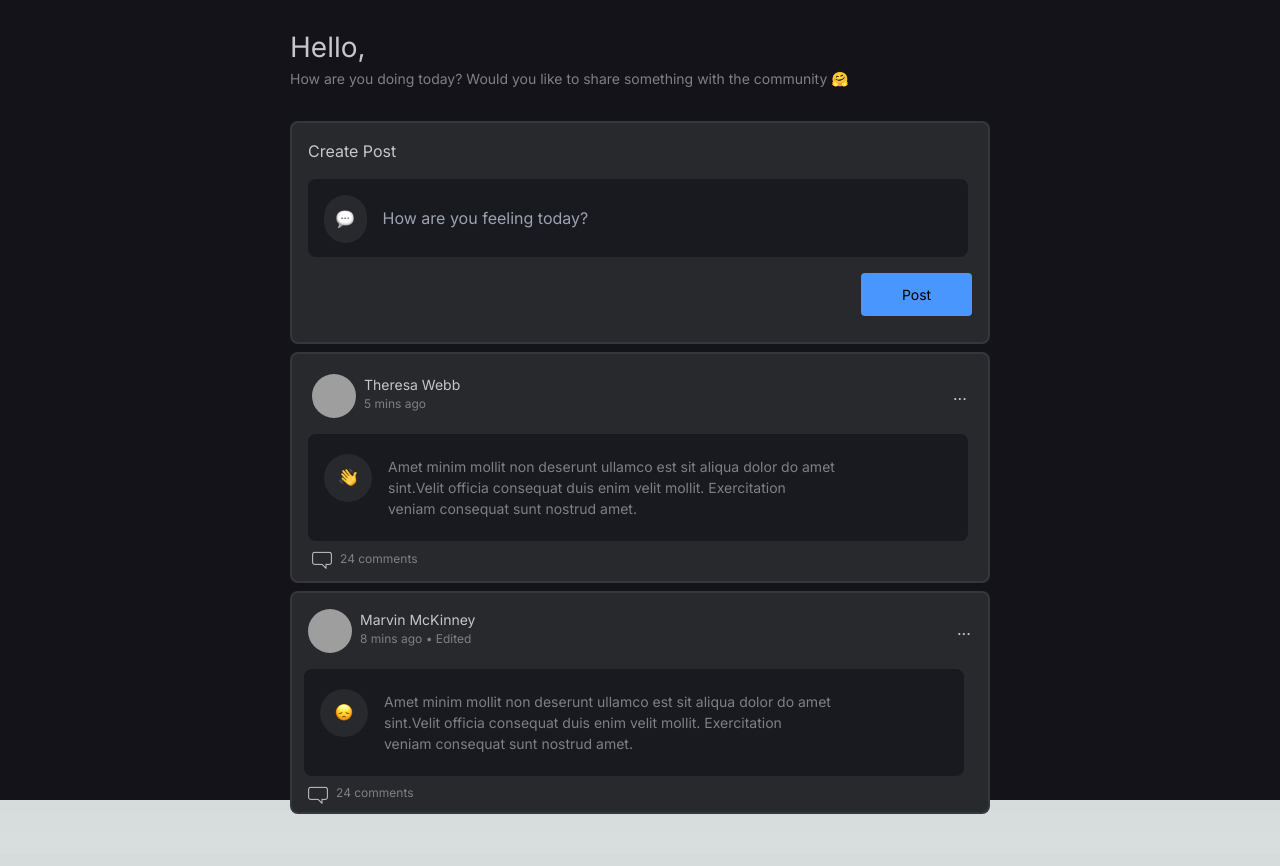
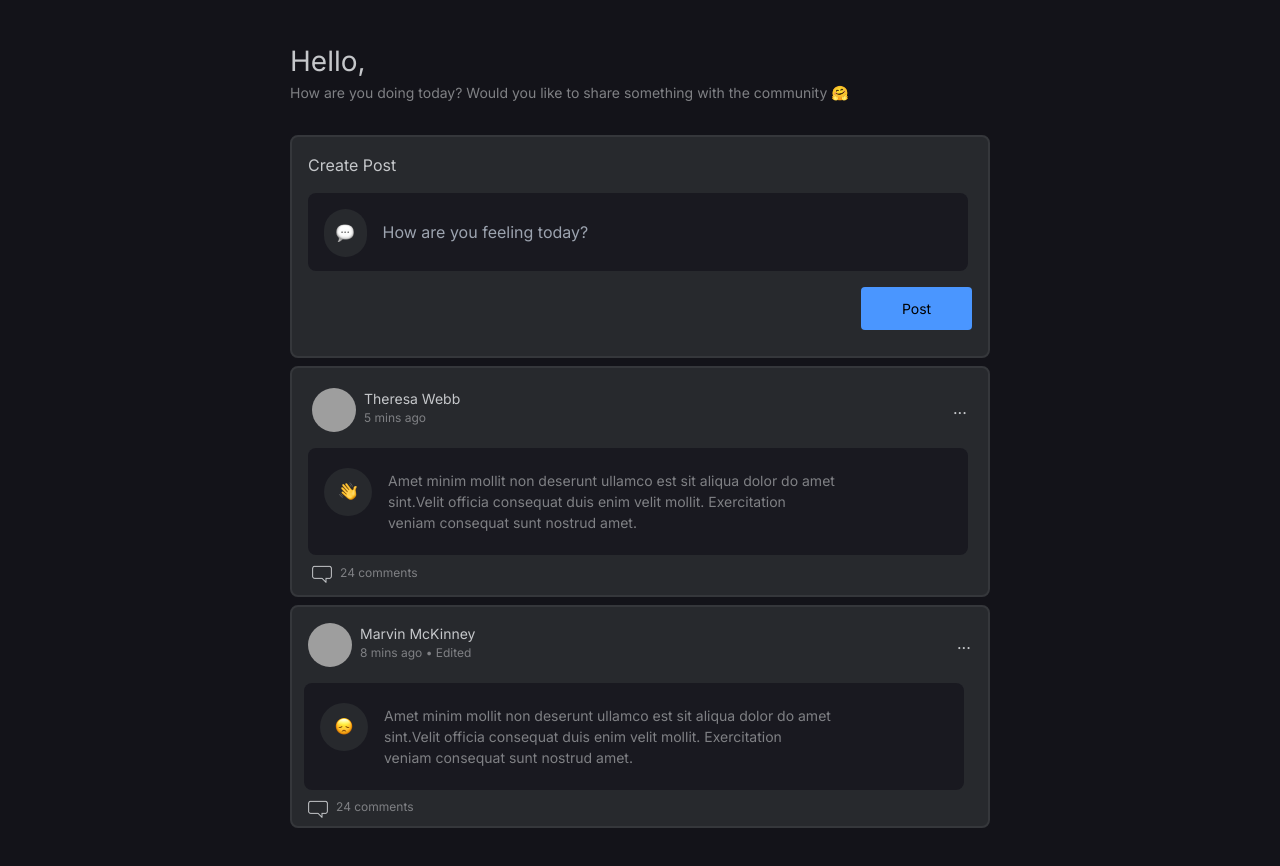
Before and after one commit to Satyark/Atlys-Assignment, a Next.js app: page /feed in a window 1280 px wide. Built offline with nearby package versions, Linux system fonts and the light colour scheme; grey boxes are pictures that could not be loaded.

Commit message:
fix: fix bg color

```diff
--- a/components/Feed.tsx
+++ b/components/Feed.tsx
@@ -17,7 +17,7 @@ const Feed = () => {
       setModalIsOpen(false);
     }
   return (
-    <div className='mt-20'>
+    <div className='mt-10'>
         <div>
             <h1 className='text-[#C5C7CA] text-[28px]'>Hello, {localStorage? localStorage.getItem('username'): "John"}</h1>
             <p className='text-[#7F8084] text-[14px]'>How are you doing today? Would you like to share something with the community 🤗</p>
--- a/components/layout/Layout.tsx
+++ b/components/layout/Layout.tsx
@@ -7,7 +7,7 @@ const inter = Inter({ subsets: ["latin"] });
 const Layout = ({ children }: PropsWithChildren) => {
   return (
     <div
-      className={`h-screen bg-[#131319] flex items-center justify-center w-full ${inter.className}`}
+      className={`flex items-center justify-center w-full ${inter.className}`}
     >
       {children}
     </div>
--- a/styles/globals.css
+++ b/styles/globals.css
@@ -18,12 +18,7 @@
 
 body {
   color: rgb(var(--foreground-rgb));
-  background: linear-gradient(
-      to bottom,
-      transparent,
-      rgb(var(--background-end-rgb))
-    )
-    rgb(var(--background-start-rgb));
+  background: #131319;
 }
 
 @layer utilities {
```
